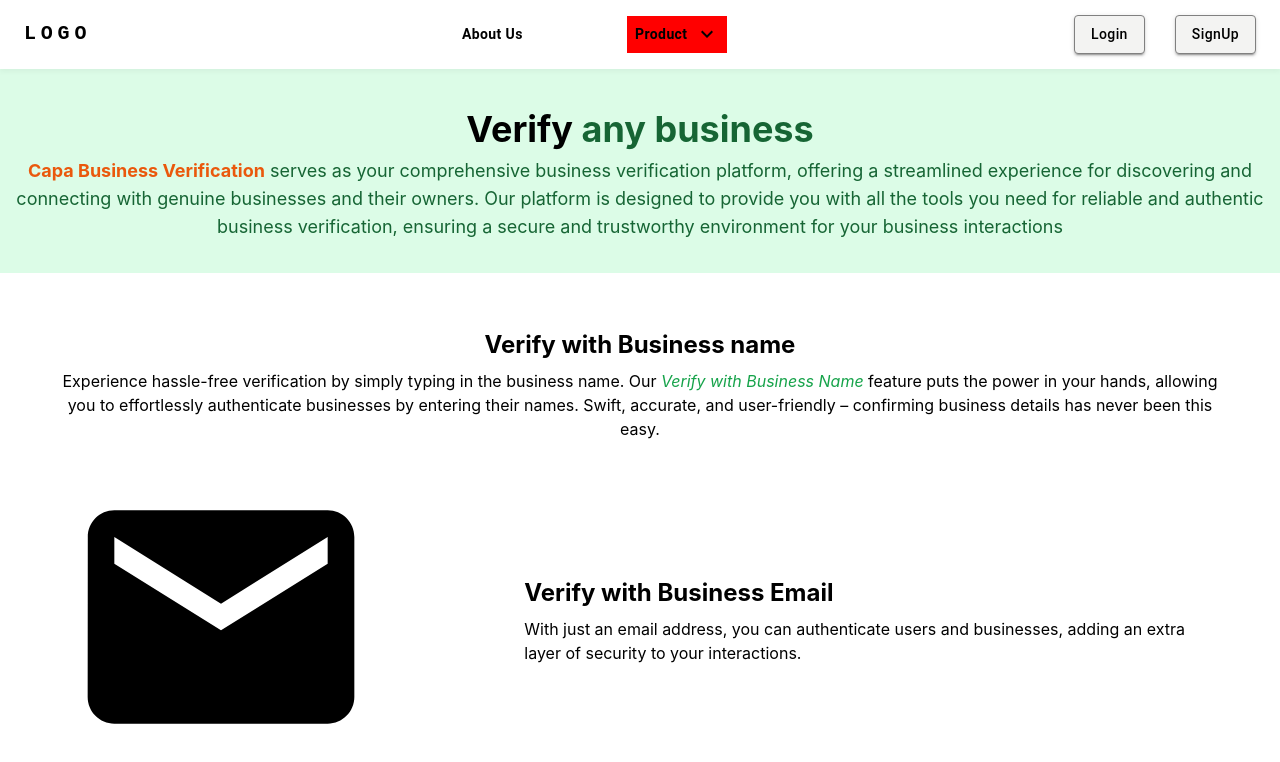
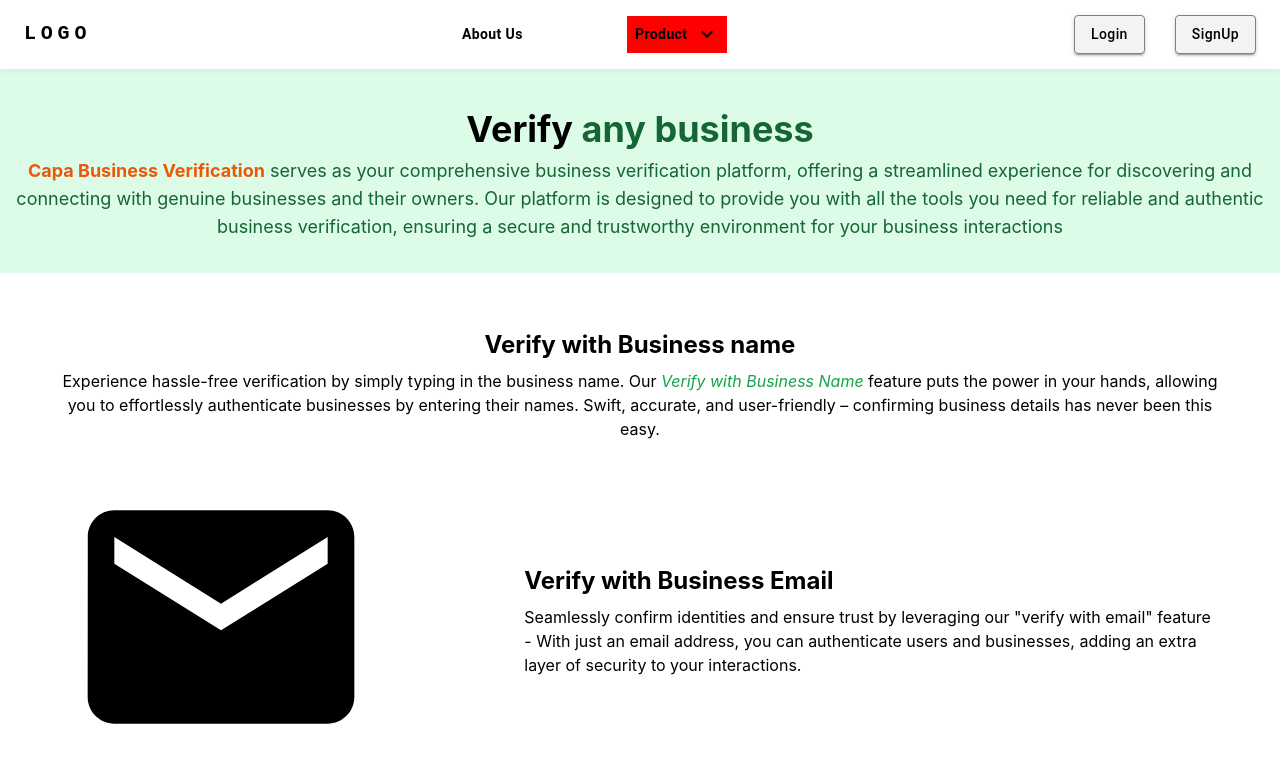
Before and after one commit to rholibobo/capa_business_verification, a React (Create React App) app: page / in a window 1280 px wide. Shown: the top 762 px of the page. Built offline with nearby package versions, Linux system fonts and the light colour scheme; no server answers; the HTML template or start-up script is replaced by a standard one.

Commit message:
update Home.jsx

```diff
--- a/src/Pages/Home/Home.jsx
+++ b/src/Pages/Home/Home.jsx
@@ -20,7 +20,9 @@
     <section className='w-11/12 mx-auto p-2 flex justify-between items-center md:flex-row-reverse flex-col-reverse'>
      <div className='md:w-3/5'>
      <h1 className='text-2xl font-bold my-2'>Verify with Business Email</h1>
-      <p>With just an email address, you can authenticate users and businesses, adding an extra layer of security to your interactions.</p>
+      <p>Seamlessly confirm identities and ensure trust by leveraging our "verify with email" feature - With just an email address, you can authenticate users and businesses, adding an extra layer of security to your interactions.</p>
+
+
      </div>
       <Email className='' style={{fontSize: "20rem"}} />
     </section>
```
